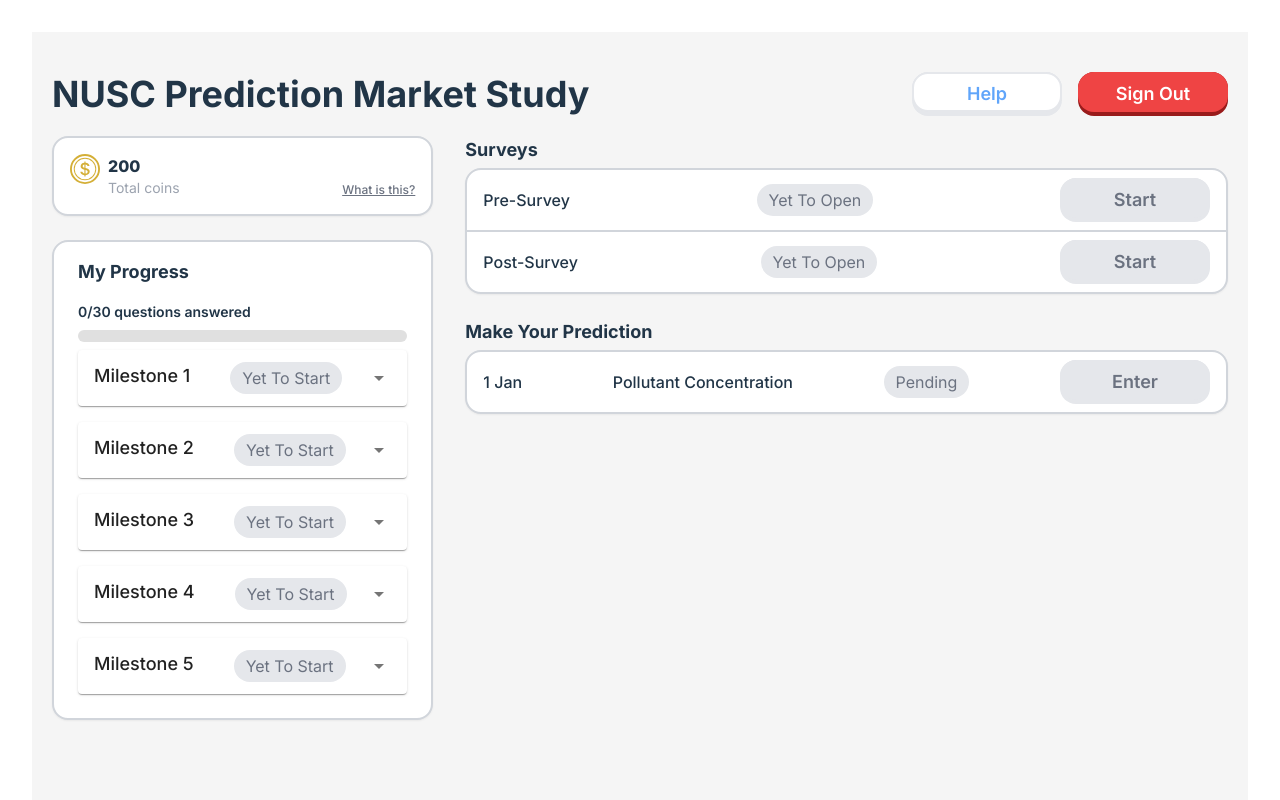
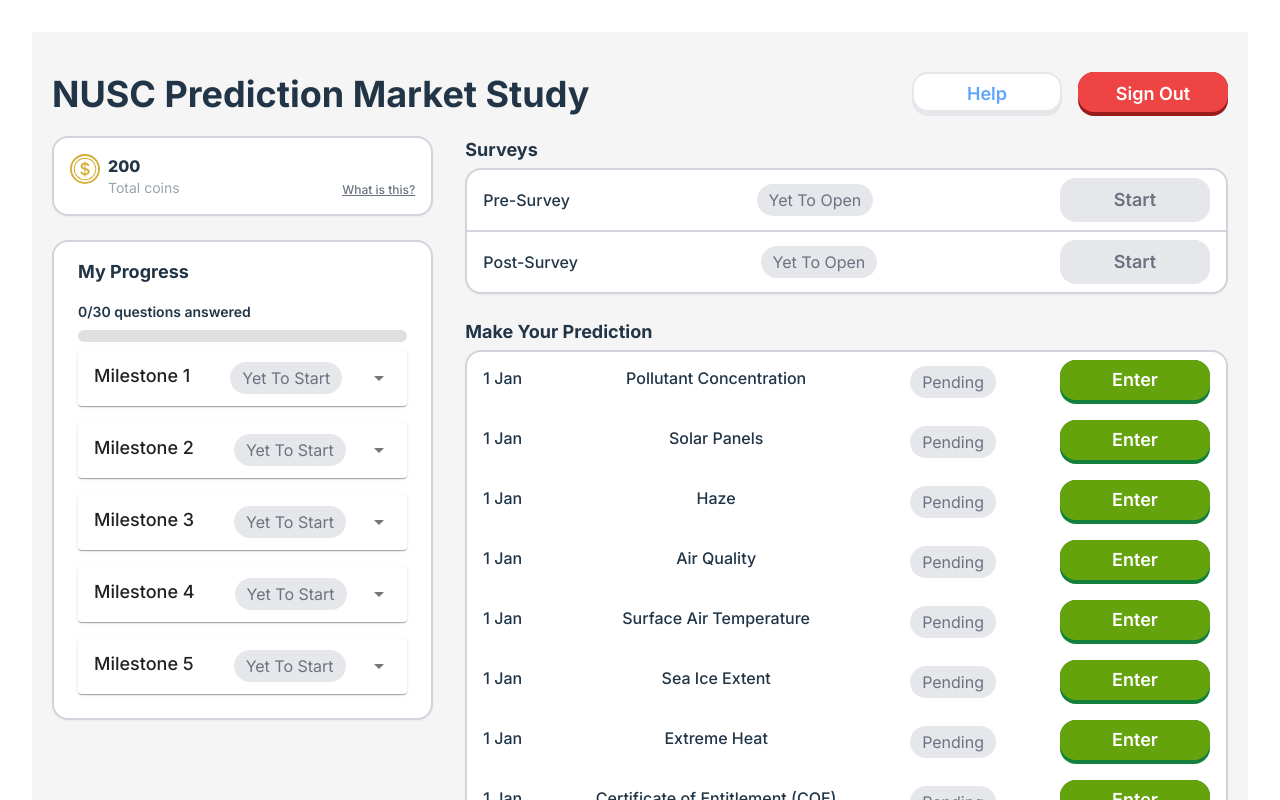
Before and after one commit to mongj/nusc-prediction-market, a React (Vite) app in the folder frontend/: page /dashboard in a window 1280 px wide. Shown: the top 800 px of the page. Built offline with nearby package versions, Linux system fonts and the light colour scheme.

Commit message:
Link enter buttons to predict pages

```diff
--- a/frontend/src/pages/Dashboard/Dashboard.tsx
+++ b/frontend/src/pages/Dashboard/Dashboard.tsx
@@ -1,6 +1,8 @@
 // nusc-prediction-market/frontend/src/pages/Dashboard/Dashboard.tsx
-// nusc-prediction-market/frontend/src/pages/Dashboard/Dashboard.tsx
+import { useNavigate } from "react-router-dom";
+
 import './Dashboard.css';
+
 import SignOutButton from '../../components/Buttons/SignOutButton/SignOutButton';
 import HelpButton2 from '../../components/Buttons/HelpButton2/HelpButton2';
 import YetToOpenBox from '../../components/StatusBoxes/YetToOpenBox';
@@ -11,6 +13,9 @@ import AccordionDetails from '@mui/material/AccordionDetails';
 import AccordionSummary from '@mui/material/AccordionSummary';
 import ArrowDropDownIcon from '@mui/icons-material/ArrowDropDown';
 import YetToStartBox from '../../components/StatusBoxes/YetToStartBox';
+import Button from '../../components/Buttons/Button/Button';
+
+import climateQns from "../../storage/ClimateQuestionBank.json"
 
 
 const Header = () => (
@@ -116,20 +121,32 @@ const Surveys = () => (
     </div>
 );
 
-const Prediction = () => (
-    <div className='flex flex-col text-lg space-y-1'>
-        <h2 className='font-bold text-left'>Make Your Prediction</h2>
-        <div className="bg-white border-2 border-gray-300 shadow-sm flex flex-col justify-between rounded-2xl">
-            <div className="border-gray-300 py-2 px-4 flex justify-between items-center">
-                <p className='font-medium text-base'>1 Jan</p>
-                <p className='font-medium text-base'>Pollutant Concentration</p>
-                <PendingBox />
-                <GreyedButton text="Enter" />
-                {/* <Button text="Enter" onClick={() => alert('Prediction entered!')} /> */}
+const Prediction = () => {
+    const navigate = useNavigate();
+    const handleEnterClick = (id) => {
+        navigate(`/predict/${id}`);
+    };
+
+    return (
+        <div className='flex flex-col text-lg space-y-1'>
+            <h2 className='font-bold text-left'>Make Your Prediction</h2>
+            <div className="bg-white border-2 border-gray-300 shadow-sm flex flex-col justify-between rounded-2xl">
+                {climateQns.map((question) => (
+                    <div className="border-gray-300 py-2 px-4 flex justify-between items-center" key={question.id}>
+                        <div className="flex flex-row justify-between w-full pr-16">
+                            <p className='font-medium text-base'>1 Jan</p>
+                            <p className='font-medium text-base'>{question.title}</p>
+                            <PendingBox />
+                        </div>
+                        {/* <GreyedButton text="Enter" /> */}
+                        <Button text="Enter" onClick={() => handleEnterClick(question.id)} />
+
+                    </div>
+                ))}
             </div>
         </div>
-    </div>
-);
+    )
+}
 
 const DashboardPage = () => {
     const coins = 200;
--- a/frontend/src/pages/Predict/Predict.tsx
+++ b/frontend/src/pages/Predict/Predict.tsx
@@ -1,11 +1,13 @@
 import { useState } from "react";
-import { useNavigate } from "react-router-dom";
+import { useNavigate, useParams } from "react-router-dom";
+
 import BackButton from "../../components/Buttons/BackButton/BackButton";
 import ConfirmButton from "../../components/Buttons/ConfirmButton/ConfirmButton";
 import NoButton from "../../components/Buttons/NoButton/NoButton";
 import YesButton from "../../components/Buttons/YesButton/YesButton";
 import CoinSlider from "../../components/CoinSlider/CoinSlider";
 import GaugeComponent from "../../components/GaugeComponent/GaugeComponent";
+
 import climateQns from "../../storage/ClimateQuestionBank.json"
 
 const Question = ({ question }) => {
@@ -60,17 +62,26 @@ const Predict = () => {
 
     const navigate = useNavigate();
     const handleBackClick = () => {
-        navigate("/dashboard"); // Navigate to the dashboard route
+        navigate("/dashboard");
     };
+
+    const { id } = useParams();
+    console.log("Retrieved id:", id);
+    const questionData = climateQns.find((qn) => qn.id === id);
+
+    if (!questionData) {
+      return <p>Question not found</p>;
+    }
+    console.log("Retrieved question data:", questionData);
 
     return (
         <div className="bg-white flex flex-col">
             <div className="pb-4">
                 <BackButton onClick={handleBackClick} />
-                <h1 className="text-left pt-4 font-bold">Q{climateQns[0].id}: {climateQns[0].title}</h1>
+                <h1 className="text-left pt-4 font-bold">Q{questionData.id}: {questionData.title}</h1>
             </div>
             <div className="flex flex-row justify-between space-x-6">
-                <Question question={climateQns[0].question} />
+                <Question question={questionData.question} />
                 <OtherVotes yesCount={yesCount} noCount={noCount} />
             </div>
         </div>
```
